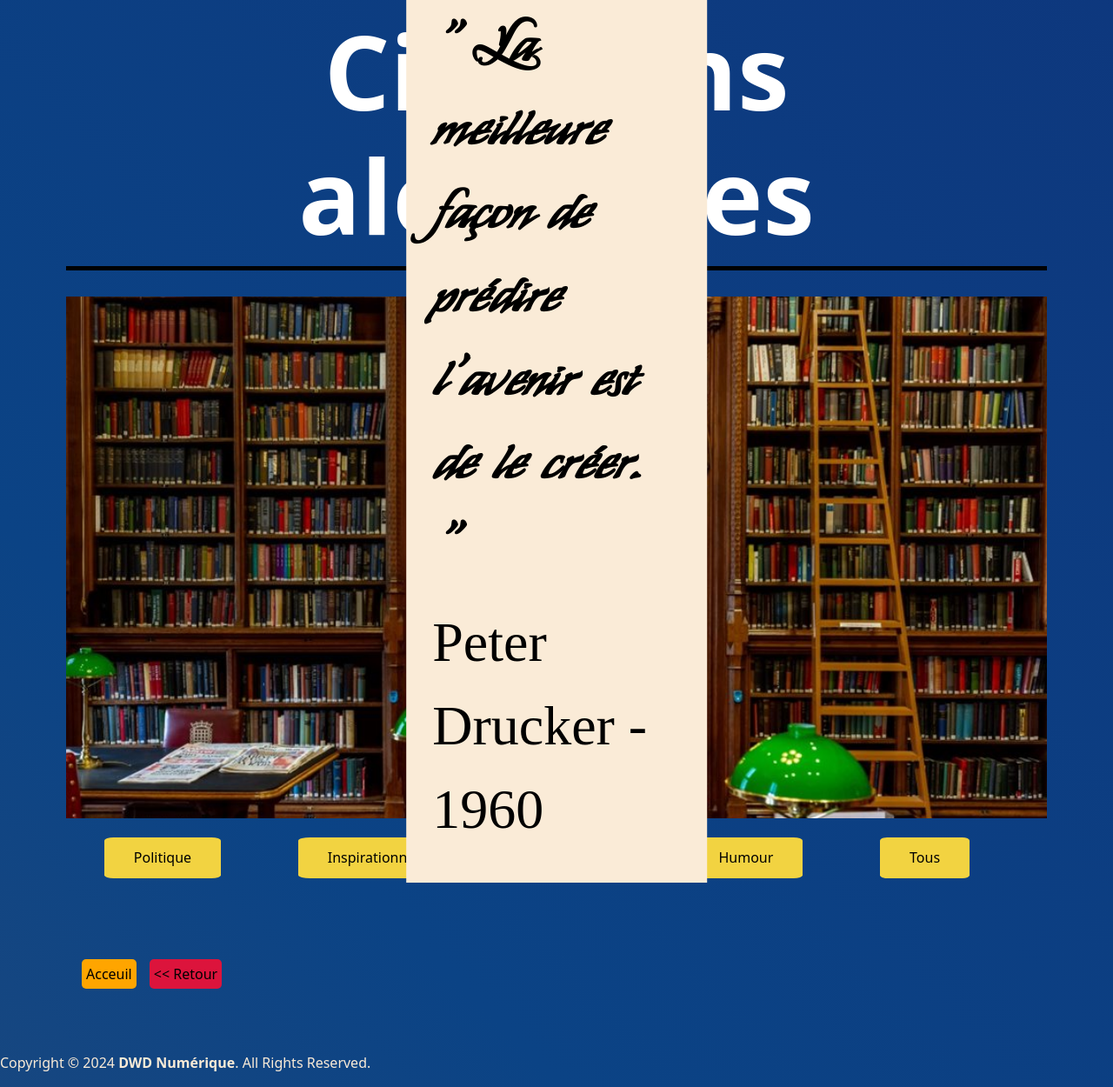
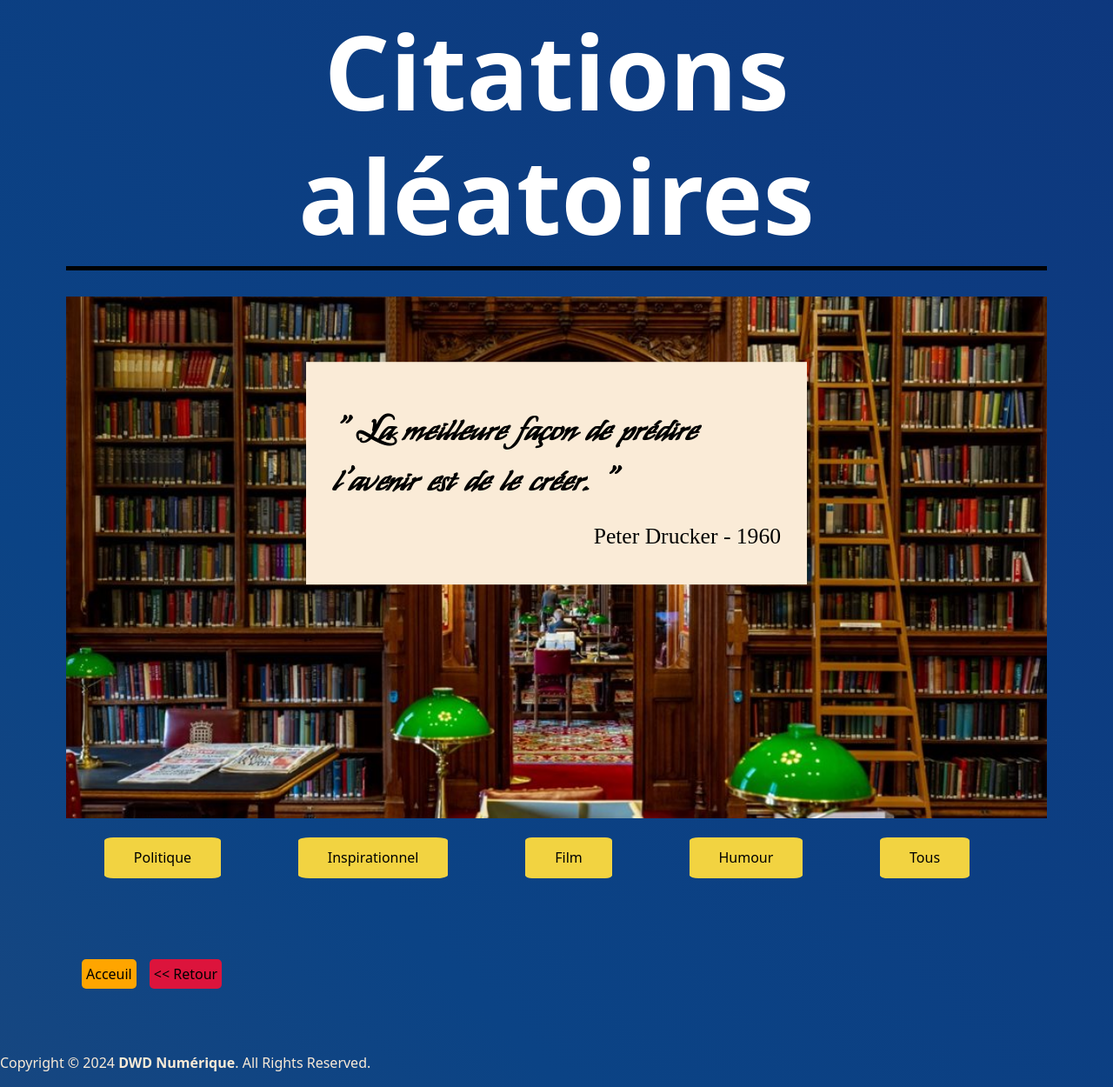
Before and after one commit to dday33480/randomquotesapp, a Django app: page /quotes/results/ in a window 1280 px wide. Shown: the whole page at 87% size. Run offline with Django 5.2, Linux system fonts and the light colour scheme; data comes from the database, SQL or seed files in the repository.

Commit message:
style: Adjusts font size on quote and quote detail depending on screen size

```diff
--- a/quotes/static/css/main.css
+++ b/quotes/static/css/main.css
@@ -270,10 +270,10 @@ a {
 .quote-result {
     background-color: antiquewhite;
     height: auto;
-    width: 30%;
+    width: 50%;
     padding: 50px 30px 20px 30px;
     position: absolute;
-    top: 40%;
+    top: 45%;
     left: 50%;
     transform: translate(-50%, -50%);
 }
@@ -294,16 +294,35 @@ a {
 #quote {
     color: black;
     font-family: 'my_soulregular', 'Times New Roman', Times, serif;
-    font-size: 5vw;
+    font-size: 3vw;
     font-weight: 800;
+}
+
+@media only screen and (max-width: 650px) {
+    #quote {
+        color: black;
+        font-family: 'my_soulregular', 'Times New Roman', Times, serif;
+        font-size: 5vw;
+        font-weight: 800;
+    }
 }
 
 #quote-detail {
     color: black;
     display: flex;
     font-family: 'Times New Roman', Times, serif;
-    font-size: 5vw;
+    font-size: 2vw;
     justify-content: right;
+}
+
+@media only screen and (max-width: 650px) {
+    #quote-detail {
+        color: black;
+        display: flex;
+        font-family: 'Times New Roman', Times, serif;
+        font-size: 4vw;
+        justify-content: right;
+    }
 }
 
 .nav-btn {
```
